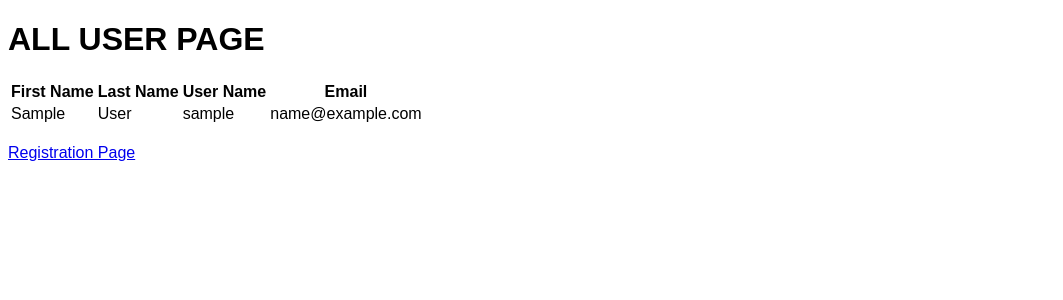
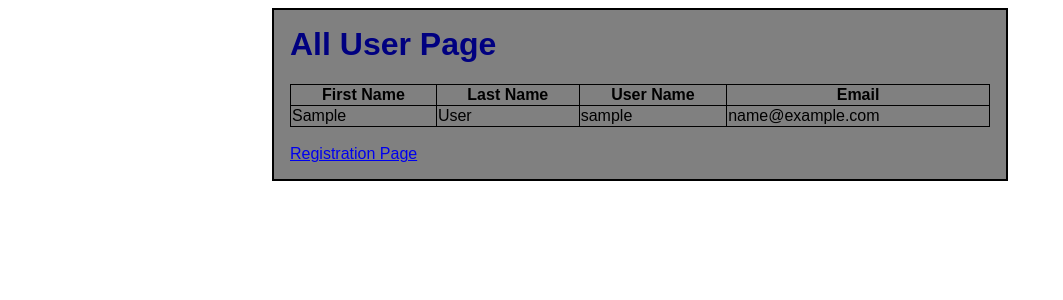
Before and after one commit to Kpunique/website1, a PHP site: page /display_all.php in a window 1280 px wide. Shown: the top 300 px of the page, without its empty margins (0-1063 px from the left). Run offline with PHP 8.4, Linux system fonts and the light colour scheme; tables that the repository leaves empty hold one stand-in row (values such as "Sample post").

Commit message:
Merge origin/master
Conflicts:
	index.php

```diff
--- a/display_all.php
+++ b/display_all.php
@@ -14,8 +14,9 @@ and open the template in the editor.
         <title>Whiskey Bookface</title>
         <link rel="stylesheet" type="text/css" href="style.css" >
     </head>
+    <main>
     <body>
-        <h1>ALL USER PAGE</h1>
+        <h1>All User Page</h1>
 
         <table>
             <tr>
@@ -38,4 +39,5 @@ and open the template in the editor.
         <br>
         <a href="index.php">Registration Page</a>
     </body>
+    </main>
 </html>
--- a/style.css
+++ b/style.css
@@ -1,14 +1,14 @@
 body {
     font-family: Arial, Helvetica, sans-serif;
 }
-.main {
-    width: 450px;
+main {
+    width: 700px;
     margin: 0 auto;
     padding: 1em;
-    background: white;
+    background: grey;
     border: 2px solid black;
 }
-.header {
+h1 {
     margin-top: 0;
     color: navy;
 }
@@ -43,3 +43,12 @@ br {
 .copyright{
     float:right;
 }
+
+th,td{
+    border: 1px solid black;
+}
+
+table{
+    border-collapse: collapse;
+    width: 100%;
+}
```
